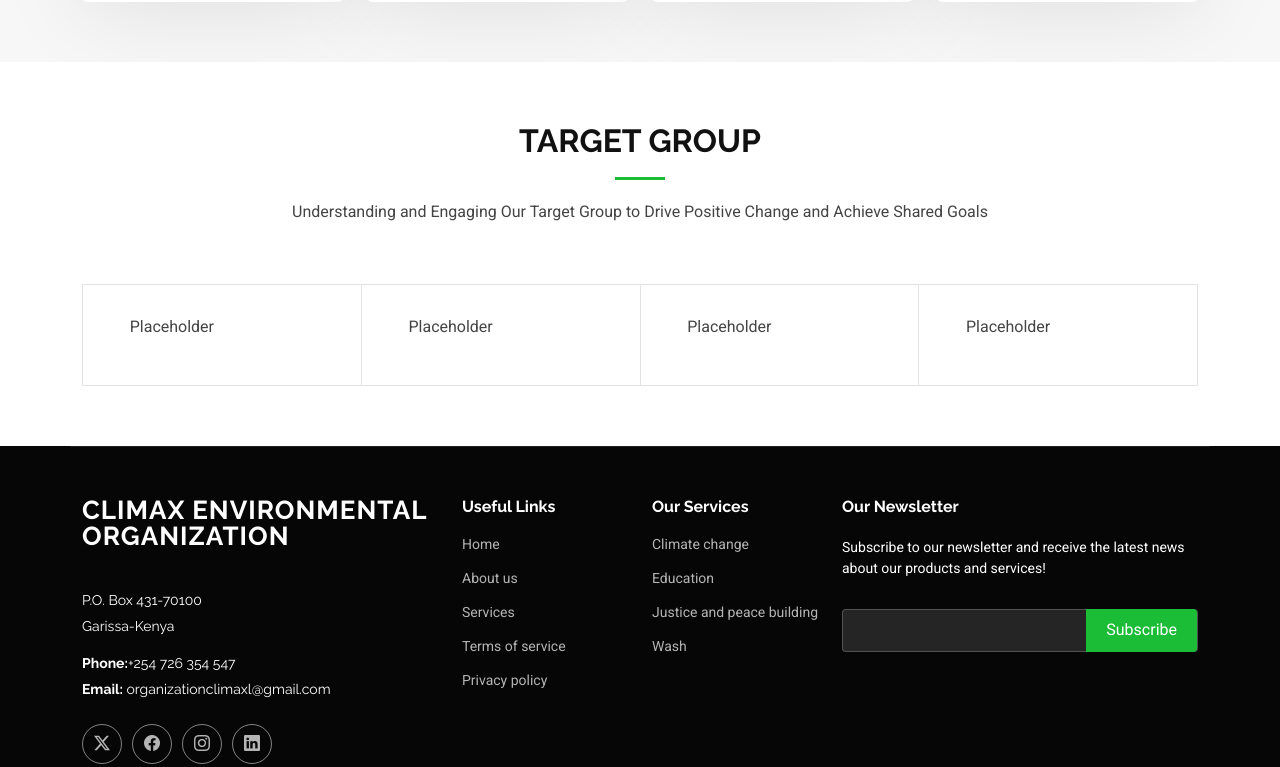
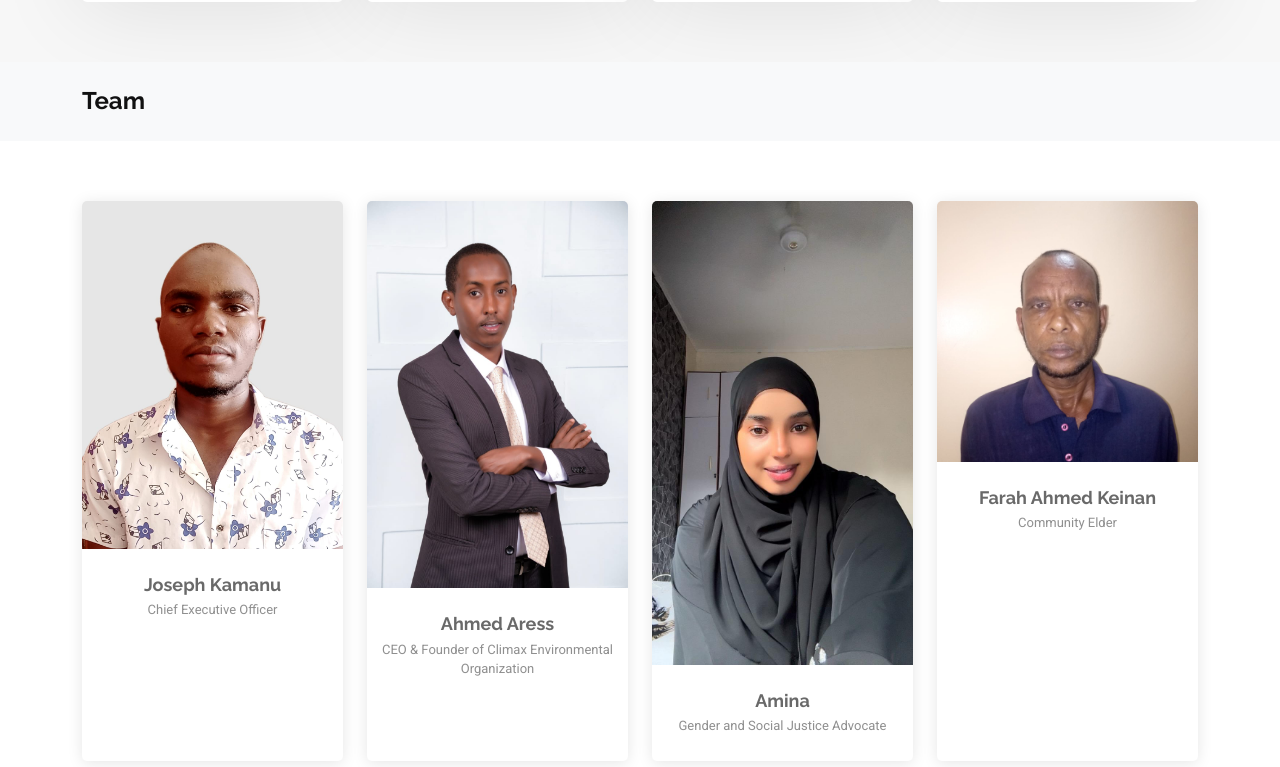
Before and after one commit to cyprian1ouma/CLIMAX-ENVIRONMENTAL-ORGANIZATION, a plain HTML site: page index.html in a window 1280 px wide. Shown: the part 2203-2970 px from the top of the page. Drawn offline with nearby package versions, Linux system fonts and the light colour scheme.

Commit message:
Made changes on the home page 1. Added Team in Home page 2. Removed target group in home page

```diff
--- a/index.html
+++ b/index.html
@@ -240,45 +240,116 @@
       </div>
     </section><!-- /Services Section -->
 
+    <div class="page-title bg-light align-items-center d-flex txt-primary">
+      <div class="container d-lg-flex justify-content-between align-items-center">
+        <h1 class="mb-2 mb-lg-0">Team</h1>
+      </div>
+    </div>
 
+    <!-- Team Section -->
+    <section id="team" class="team section">
+      <div class="container">
+        <div class="row gy-4">
 
-    <!-- Clients Section -->
-    <section id="clients" class="clients section">
+          <!-- Team Member 1 -->
+          <div class="col-lg-3 col-md-6 d-flex align-items-stretch" data-aos="fade-up" data-aos-delay="100">
+            <div class="team-member">
+              <div class="member-img">
+                <img src="assets/img/new-images/image1.jpeg" class="img-fluid" alt="Joseph Kamanu">
+                <div class="social">
+                  <a href=""><i class="bi bi-twitter-x"></i></a>
+                  <a href=""><i class="bi bi-facebook"></i></a>
+                  <a href=""><i class="bi bi-instagram"></i></a>
+                  <a href=""><i class="bi bi-linkedin"></i></a>
+                </div>
+              </div>
+              <div class="member-info">
+                <h4>Joseph Kamanu</h4>
+                <span>Chief Executive Officer</span>
+              </div>
+            </div>
+          </div>
 
-      <!-- Section Title -->
-      <div class="container section-title" data-aos="fade-up">
-        <h2>Target Group</h2>
-        <p>Understanding and Engaging Our Target Group to Drive Positive Change and Achieve Shared Goals</p>
-      </div><!-- End Section Title -->
+          <!-- Team Member 2 -->
+          <div class="col-lg-3 col-md-6 d-flex align-items-stretch" data-aos="fade-up" data-aos-delay="200">
+            <div class="team-member">
+              <div class="member-img">
+                <img src="assets/img/new-images/image2.jpeg" class="img-fluid" alt="Ahmed Aress">
+                <div class="social">
+                  <a href=""><i class="bi bi-twitter-x"></i></a>
+                  <a href=""><i class="bi bi-facebook"></i></a>
+                  <a href=""><i class="bi bi-instagram"></i></a>
+                  <a href=""><i class="bi bi-linkedin"></i></a>
+                </div>
+              </div>
+              <div class="member-info">
+                <h4>Ahmed Aress</h4>
+                <span>CEO & Founder of Climax Environmental Organization</span>
+              </div>
+            </div>
+          </div>
 
-      <div class="container" data-aos="fade-up" data-aos-delay="100">
+          <!-- Team Member 3 -->
+          <div class="col-lg-3 col-md-6 d-flex align-items-stretch" data-aos="fade-up" data-aos-delay="300">
+            <div class="team-member">
+              <div class="member-img">
+                <img src="assets/img/new-images/image3.jpeg" class="img-fluid" alt="Amina">
+                <div class="social">
+                  <a href=""><i class="bi bi-twitter-x"></i></a>
+                  <a href=""><i class="bi bi-facebook"></i></a>
+                  <a href=""><i class="bi bi-instagram"></i></a>
+                  <a href=""><i class="bi bi-linkedin"></i></a>
+                </div>
+              </div>
+              <div class="member-info">
+                <h4>Amina</h4>
+                <span>Gender and Social Justice Advocate</span>
+              </div>
+            </div>
+          </div>
 
-        <div class="row g-0 clients-wrap">
+          <!-- Team Member 4 -->
+          <div class="col-lg-3 col-md-6 d-flex align-items-stretch" data-aos="fade-up" data-aos-delay="400">
+            <div class="team-member">
+              <div class="member-img">
+                <img src="assets/img/new-images/image4.jpeg" class="img-fluid" alt="Farah Ahmed Keinan">
+                <div class="social">
+                  <a href=""><i class="bi bi-twitter-x"></i></a>
+                  <a href=""><i class="bi bi-facebook"></i></a>
+                  <a href=""><i class="bi bi-instagram"></i></a>
+                  <a href=""><i class="bi bi-linkedin"></i></a>
+                </div>
+              </div>
+              <div class="member-info">
+                <h4>Farah Ahmed Keinan</h4>
+                <span>Community Elder</span>
+              </div>
+            </div>
+          </div>
 
-          <div class="col-xl-3 col-md-4 client-logo">
-            <p>Placeholder</p>
-            <img src="assets/img/clients/" class="img-fluid" alt="">
-          </div><!-- End Client Item -->
+          <!-- Team Member 5 -->
+          <div class="col-lg-3 col-md-6 d-flex align-items-stretch" data-aos="fade-up" data-aos-delay="500">
+            <div class="team-member">
+              <div class="member-img">
+                <img src="assets/img/new-images/image5.jpeg" class="img-fluid" alt="Yuusf">
+                <div class="social">
+                  <a href=""><i class="bi bi-twitter-x"></i></a>
+                  <a href=""><i class="bi bi-facebook"></i></a>
+                  <a href=""><i class="bi bi-instagram"></i></a>
+                  <a href=""><i class="bi bi-linkedin"></i></a>
+                </div>
+              </div>
+              <div class="member-info">
+                <h4>Yuusf</h4>
+                <span>Deputy Chief Executive Officer</span>
+              </div>
+            </div>
+          </div>
 
-          <div class="col-xl-3 col-md-4 client-logo">
-            <p>Placeholder</p>
-            <img src="assets/img/clients/" class="img-fluid" alt="">
-          </div><!-- End Client Item -->
+        </div>
+      </div>
+    </section>
 
-          <div class="col-xl-3 col-md-4 client-logo">
-            <p>Placeholder</p>
-            <img src="assets/img/clients/" class="img-fluid" alt="">
-          </div><!-- End Client Item -->
-
-          <div class="col-xl-3 col-md-4 client-logo">
-            <p>Placeholder</p>
-            <img src="assets/img/clients/" class="img-fluid" alt="">
-          </div><!-- End Client Item -->
-        </div>
-
-      </div>
-
-    </section><!-- /Clients Section -->
 
   </main>
 
```
